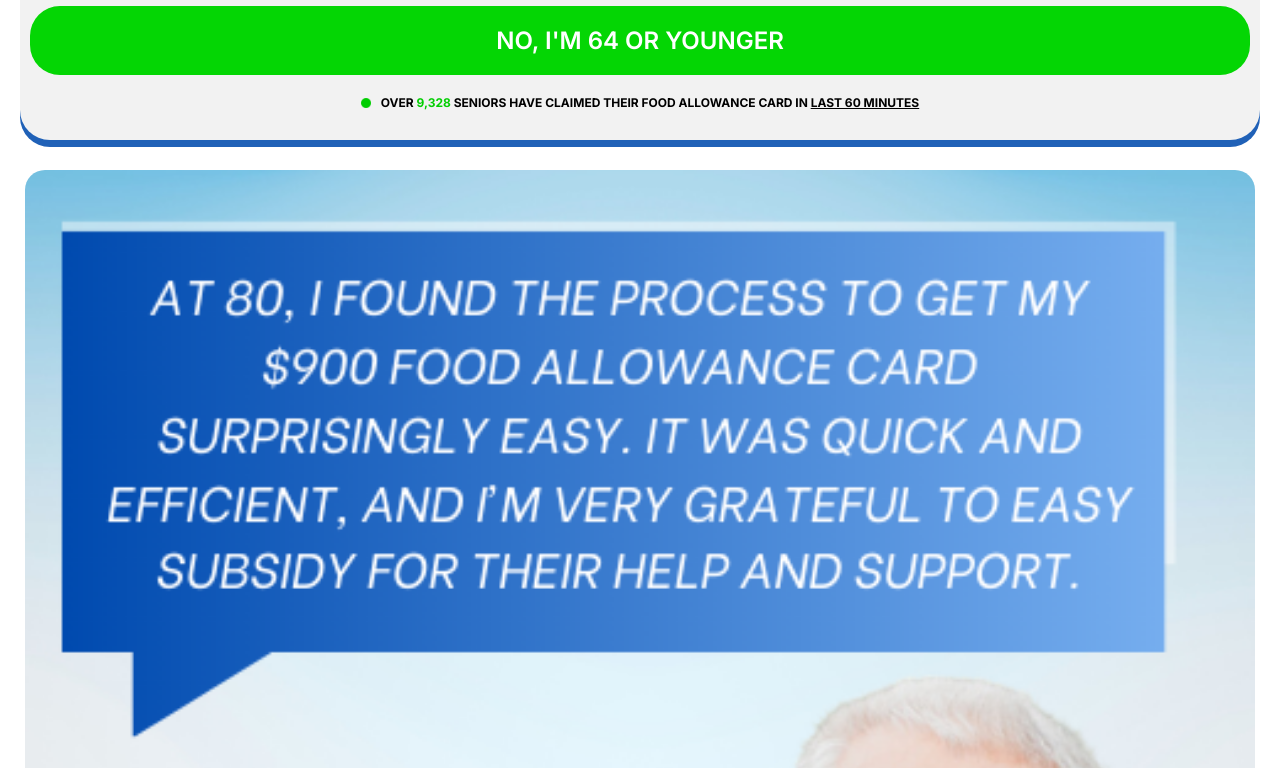
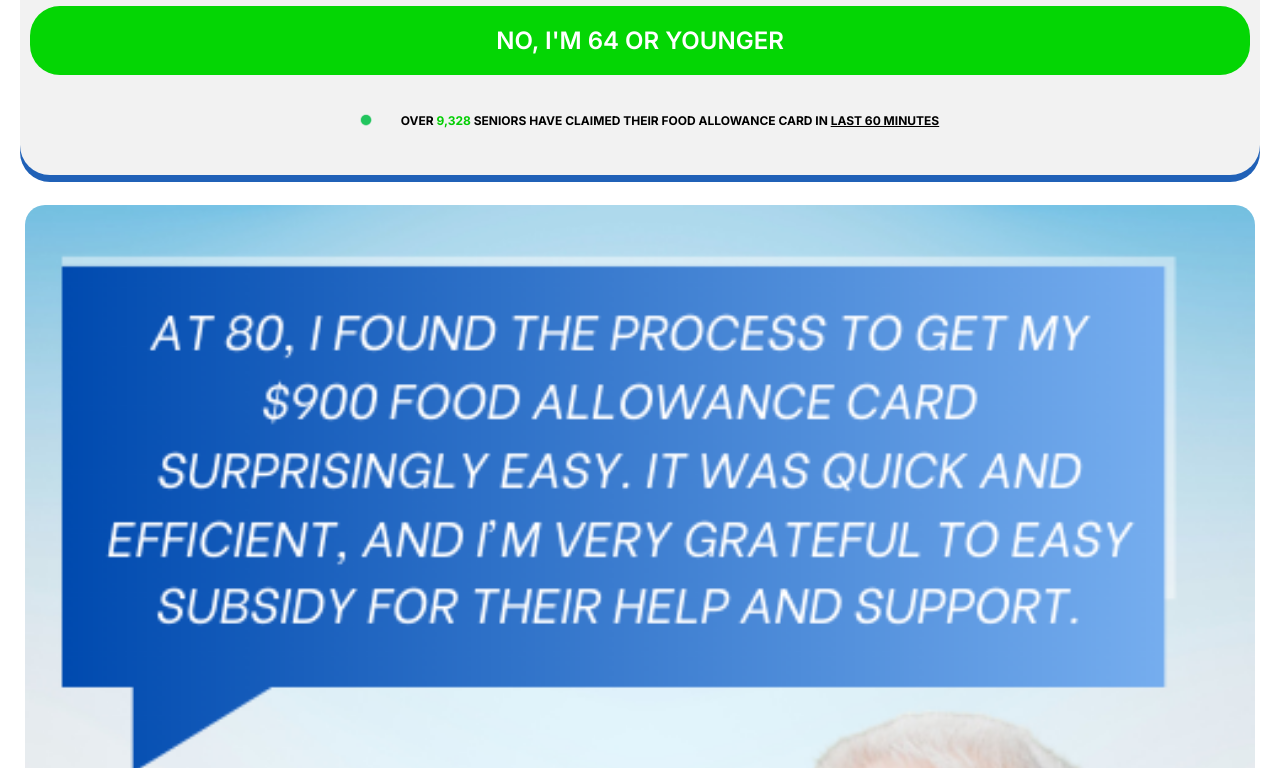
Before and after one commit to ragOP/lead-gene, a React (Create React App) app: page / in a window 1280 px wide. Shown: the part 1232-2000 px from the top of the page. Built offline with nearby package versions, Linux system fonts and the light colour scheme; a web font is replaced by a local one.

Commit message:
oing animation

```diff
--- a/src/components/Home.jsx
+++ b/src/components/Home.jsx
@@ -191,7 +191,11 @@ const Home = () => {
               {no}
             </div>
             <div className="footer" style={{ textAlign: "start" }}>
-              <img src={dot} alt="" className="gif" />
+              <span class="ping-container">
+                <span class="ping">
+                  <span class="pingball"></span>
+                </span>
+              </span>
               <p className="txt">
                 OVER <span className="green">9,328</span> SENIORS HAVE CLAIMED
                 THEIR FOOD ALLOWANCE CARD IN{" "}
@@ -206,7 +210,11 @@ const Home = () => {
       {eligible === true && (
         <div className="review">
           <div className="first">
-            <img src={dot} alt="" />
+            <span class="ping-container">
+              <span class="ping">
+                <span class="pingball"></span>
+              </span>
+            </span>
             <p>
               OVER <span>9,328</span> SENIORS HAVE CLAIMED THEIR FOOD ALLOWANCE
               CARD IN{" "}
@@ -216,7 +224,11 @@ const Home = () => {
             </p>
           </div>
           <div className="second">
-            <img src={dot} alt="" />
+            <span class="ping-container">
+              <span class="ping">
+                <span class="pingball"></span>
+              </span>
+            </span>
             <p>
               THESE $900 CAN BE SPENT ON GROCERY, GAS, ANY UTILITY BILL, REST
               AND <span>AT MORE THAN 1000+ STORES</span> LIKE WALMART, TARGET,
@@ -224,7 +236,11 @@ const Home = () => {
             </p>
           </div>
           <div className="first">
-            <img src={dot} alt="" />
+            <span class="ping-container">
+              <span class="ping">
+                <span class="pingball"></span>
+              </span>
+            </span>
             <p>
               OFFICIAL HOTLINE TO CLAIM THIS BENEFIT WILL CLOSE AT{" "}
               <span>9 P.M., 17TH JULY, 2024.</span>
@@ -282,7 +298,11 @@ const Home = () => {
       )}
       {eligible === null && (
         <div className="footer" style={{ padding: "0px 50px" }}>
-          <img src={dot} alt="" className="gif" />
+          <span class="ping-container">
+            <span class="ping">
+              <span class="pingball"></span>
+            </span>
+          </span>
           <p className="txt">
             OVER <span className="green">9,328</span> SENIORS HAVE CLAIMED THEIR
             FOOD ALLOWANCE CARD IN{" "}
--- a/src/components/style.css
+++ b/src/components/style.css
@@ -439,3 +439,48 @@
   .carousel-indicator.active {
     background-color: #333;
   }
+
+  .ping-container {
+    position: relative;
+    width: 50px;
+    height: 50px;
+   }
+
+   .ping {
+    width: 10px;
+    height: 10px;
+    background-color: #22c55e;
+    border-radius: 50%;
+    position: absolute;
+    top: 50%;
+    left: 50%;
+    transform: translate(-50%, -50%);
+   }
+
+   .pingball{
+    width: 10px;
+    height: 10px;
+    background-color: #22c55e;
+    border-radius: 50%;
+    position: absolute;
+    top: 50%;
+    left: 50%;
+    transform: translate(-50%, -50%);
+    animation: ping 2s infinite;
+    opacity: 0.7;
+   }
+
+   @keyframes ping {
+    0% {
+        transform: translate(-50%, -50%) scale(1);
+        opacity: 0.7;
+    }
+    80% {
+        transform: translate(-50%, -50%) scale(3);
+        opacity: 0;
+    }
+    100% {
+        transform: translate(-50%, -50%) scale(3);
+        opacity: 0;
+    }
+   }
```
